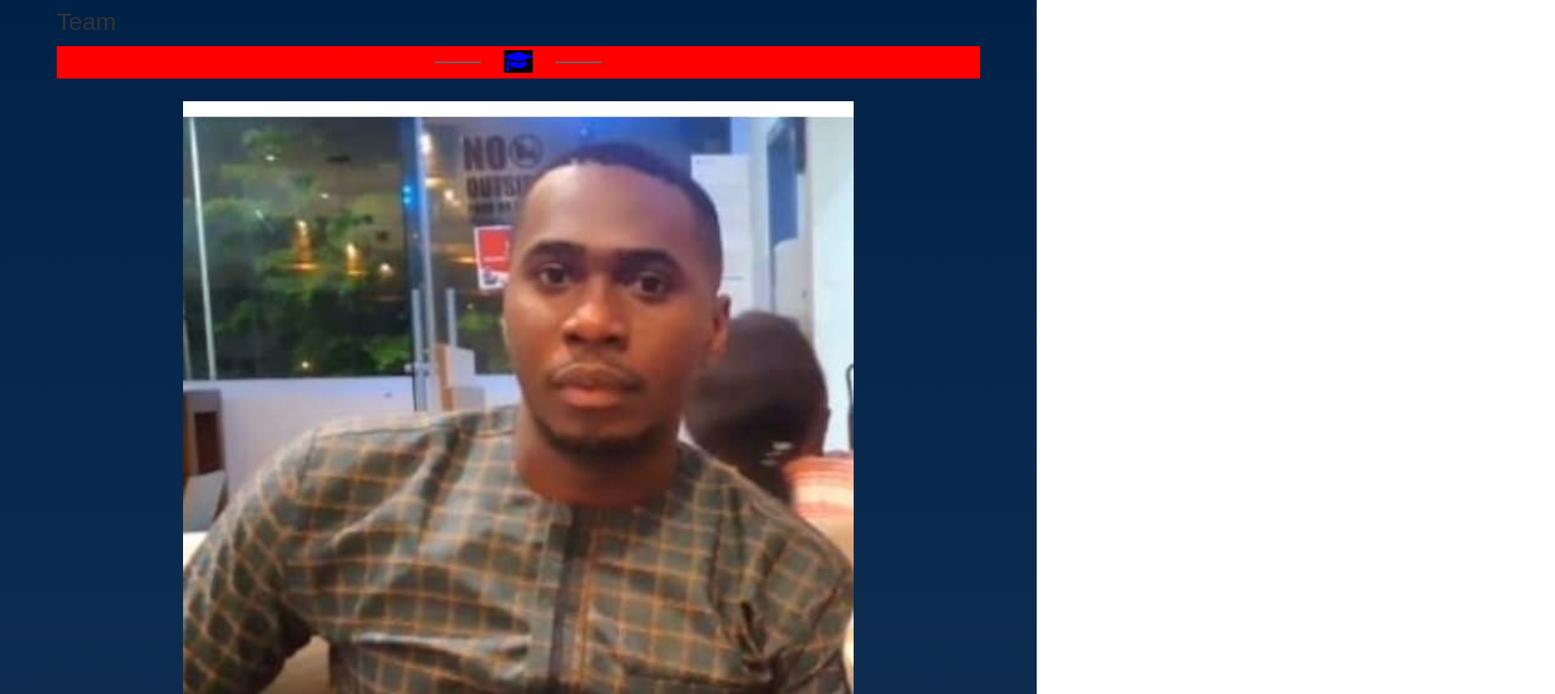
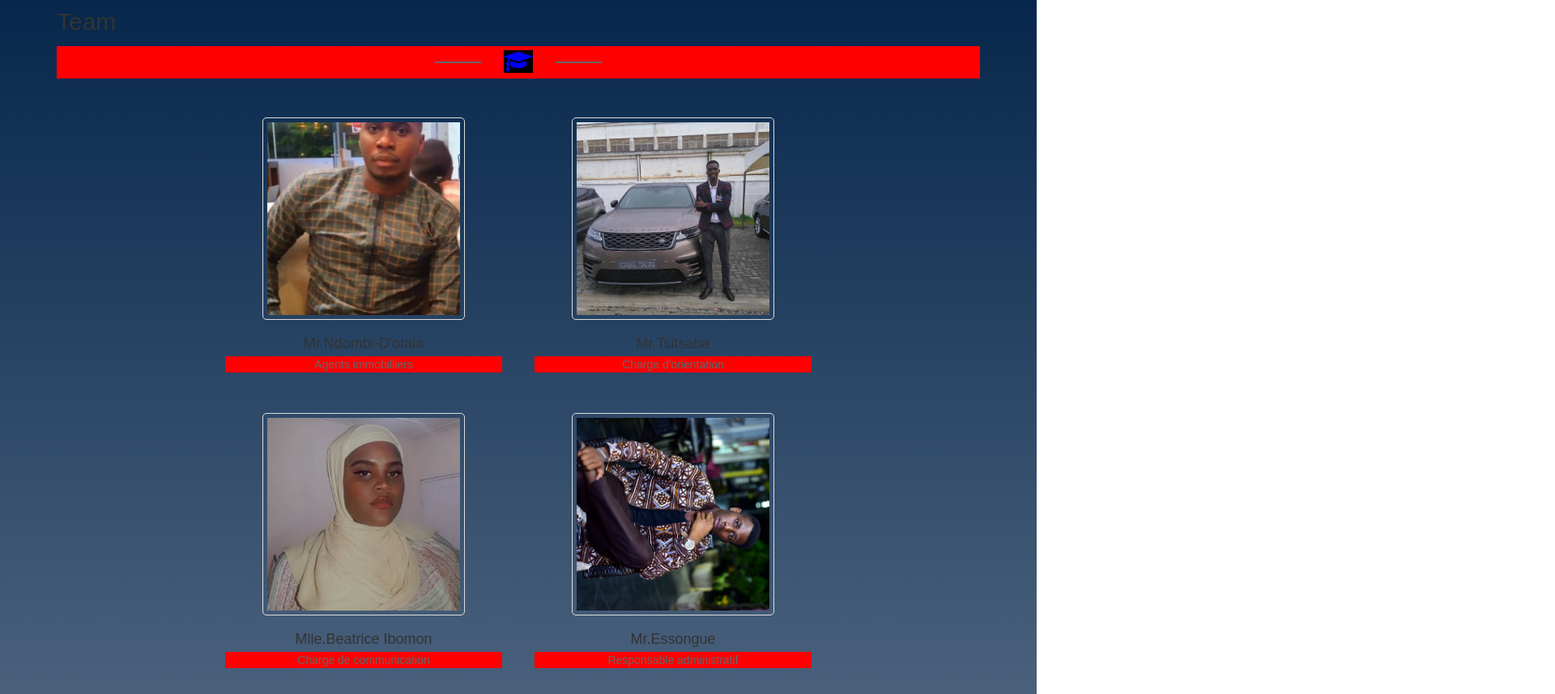
Before and after one commit to CONFINERIE/agence, a plain HTML site: page index.html in a window 1280 px wide. Shown: the part 5460-6317 px from the top of the page at 81% size, 1920 px wide, since content can reach past the window. Drawn offline with Linux system fonts and the light colour scheme; files whose address does not match are found by name.

Commit message:
Update index.html

```diff
--- a/index.html
+++ b/index.html
@@ -155,6 +155,62 @@ background: red;
 }
 
 </style>
+
+
+<style>
+.team {
+  background-color: #f7f7f7;
+  padding: 40px;
+  display: flex;
+  flex-direction: column;
+  align-items: center;
+}
+
+.team-grid {
+  display: flex;
+  flex-wrap: wrap;
+  justify-content: center;
+}
+
+     .team-member {
+  margin: 20px;
+  text-align: center;
+  width: 30%;
+}
+
+.team-member img {
+  width: 250px;
+  height: 250px;
+  object-fit: cover;
+  border-radius: 5px;
+  border: 1px solid #ddd;
+  padding: 5px;
+}
+
+.team-member h3 {
+  font-size: 18px;
+  margin-bottom: 5px;
+}
+
+
+
+.team-member p {
+  font-size: 14px;
+  color: #666;
+}
+
+/* Responsive design */
+@media (max-width: 768px) {
+  .team-grid {
+    flex-direction: column;
+  }
+  .team-member {
+    width: 100%;
+  }
+}
+</style>
+
+
 
 
 <div class="video-player">
```
